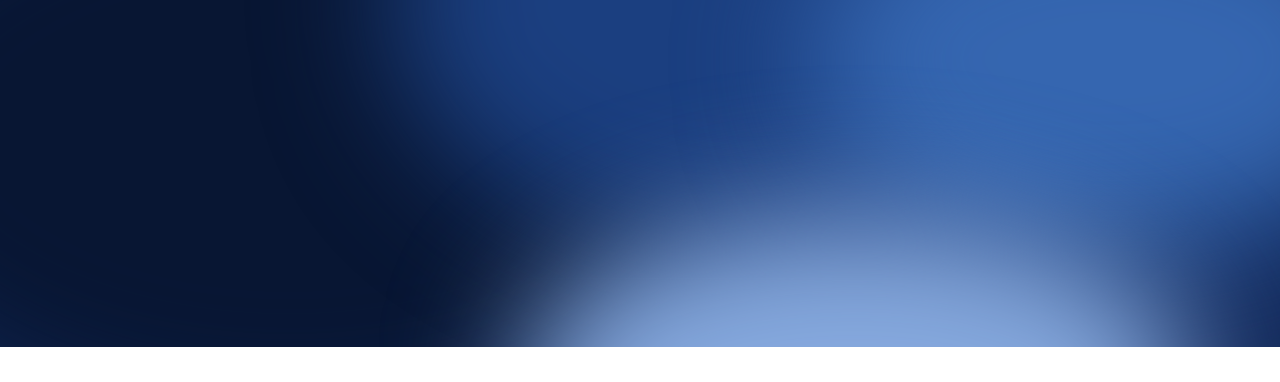
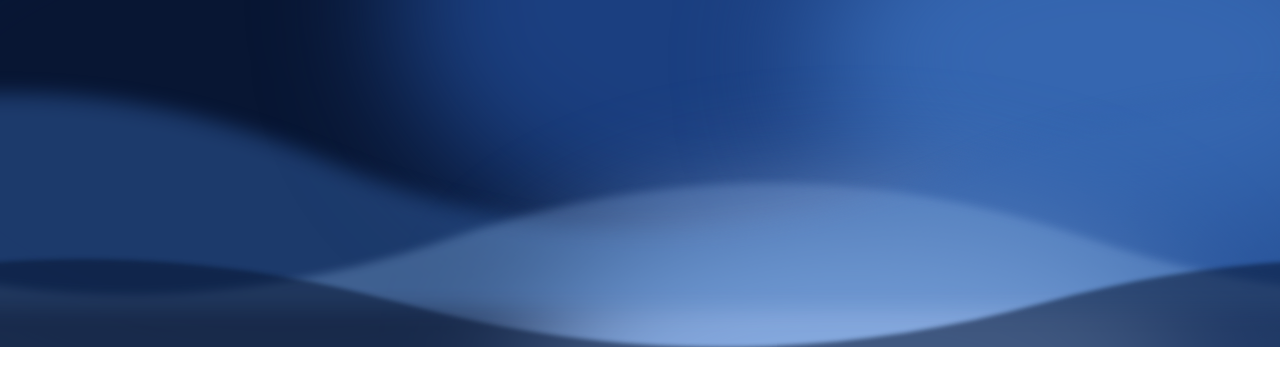
Before and after one commit to Iconicbro/Notary-Site, a plain HTML site: page index.html in a window 1280 px wide. Shown: the part 61-443 px from the top of the page. Drawn offline with Linux system fonts and the light colour scheme.

Commit message:
Animated wave gradient in the hero
Co-Authored-By: Claude Opus 5.5 <noreply@anthropic.com>

```diff
--- a/css/styles.css
+++ b/css/styles.css
@@ -116,7 +116,21 @@ html { scroll-padding-top: 80px; }
 .hero { padding: 0 0 72px; overflow-x: clip; }
 /* Full-bleed: the hero band breaks out of the container to span the viewport */
 .hero-bleed { width: 100vw; margin-inline: calc(50% - 50vw); }
-.hero-visual { height: calc(clamp(260px, 42vh, 440px) + 72px); border-radius: 0; background: #12295a; }
+.hero-visual {
+  height: calc(clamp(260px, 42vh, 440px) + 72px); border-radius: 0;
+  background: linear-gradient(115deg, var(--g1) 0%, #12295a 25%, var(--g2) 45%, var(--g3) 60%, var(--g2) 78%, var(--g1) 100%);
+  background-size: 300% 100%; animation: gradient-pan 22s ease-in-out infinite alternate;
+}
+@keyframes gradient-pan { from { background-position: 0% 50%; } to { background-position: 100% 50%; } }
+/* Flowing wave layers: each SVG holds two wave periods and slides left by half its width, so it loops seamlessly */
+.waves { position: absolute; inset: 0; z-index: -1; overflow: hidden; pointer-events: none; }
+.wave { position: absolute; left: 0; width: 200%; animation: wave-x 26s linear infinite, wave-y 9s ease-in-out infinite alternate; }
+.wave path { fill: currentColor; }
+.w1 { bottom: 14%; height: 72%; color: rgba(53,102,176,.45); filter: blur(10px); mix-blend-mode: screen; }
+.w2 { bottom: 2%; height: 58%; color: rgba(134,169,222,.30); filter: blur(4px); mix-blend-mode: screen; animation-duration: 18s, 7s; animation-direction: reverse, alternate; }
+.w3 { bottom: -10%; height: 46%; color: rgba(8,22,51,.55); filter: blur(2px); animation-duration: 34s, 11s; }
+@keyframes wave-x { from { transform: translateX(0); } to { transform: translateX(-50%); } }
+@keyframes wave-y { from { translate: 0 0; } to { translate: 0 8%; } }
 .hero-copy { display: grid; grid-template-columns: 1.5fr 1fr; gap: 48px; align-items: end; margin-top: 48px; }
 .hero h1 { font-size: clamp(2.4rem, 5.6vw, 4.6rem); margin: 0; }
 .hero-side p { color: var(--ink-2); font-size: 1.05rem; }
--- a/index.html
+++ b/index.html
@@ -55,6 +55,11 @@
       <div class="container">
         <div class="hero-visual hero-bleed" aria-hidden="true">
           <span class="blob b1"></span><span class="blob b2"></span><span class="blob b3"></span><span class="blob b4"></span>
+          <div class="waves">
+            <svg class="wave w1" viewBox="0 0 2880 320" preserveAspectRatio="none"><path d="M0 160 C240 60 480 60 720 160 S1200 260 1440 160 S1920 60 2160 160 S2640 260 2880 160 L2880 320 L0 320 Z"/></svg>
+            <svg class="wave w2" viewBox="0 0 2880 320" preserveAspectRatio="none"><path d="M0 160 C240 60 480 60 720 160 S1200 260 1440 160 S1920 60 2160 160 S2640 260 2880 160 L2880 320 L0 320 Z"/></svg>
+            <svg class="wave w3" viewBox="0 0 2880 320" preserveAspectRatio="none"><path d="M0 160 C240 60 480 60 720 160 S1200 260 1440 160 S1920 60 2160 160 S2640 260 2880 160 L2880 320 L0 320 Z"/></svg>
+          </div>
         </div>
         <div class="hero-copy">
           <h1 id="hero-title">Signed, sealed, and set up — without the hassle.</h1>
```
